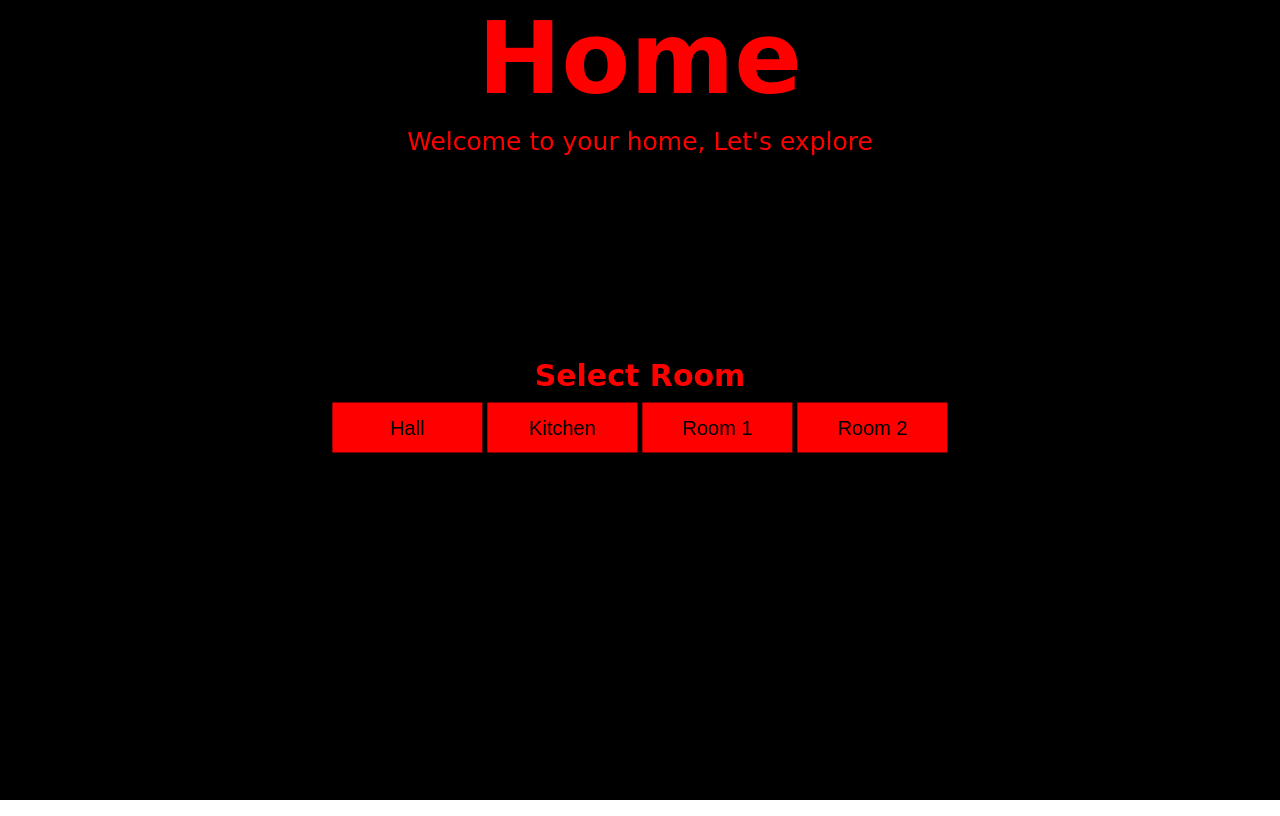
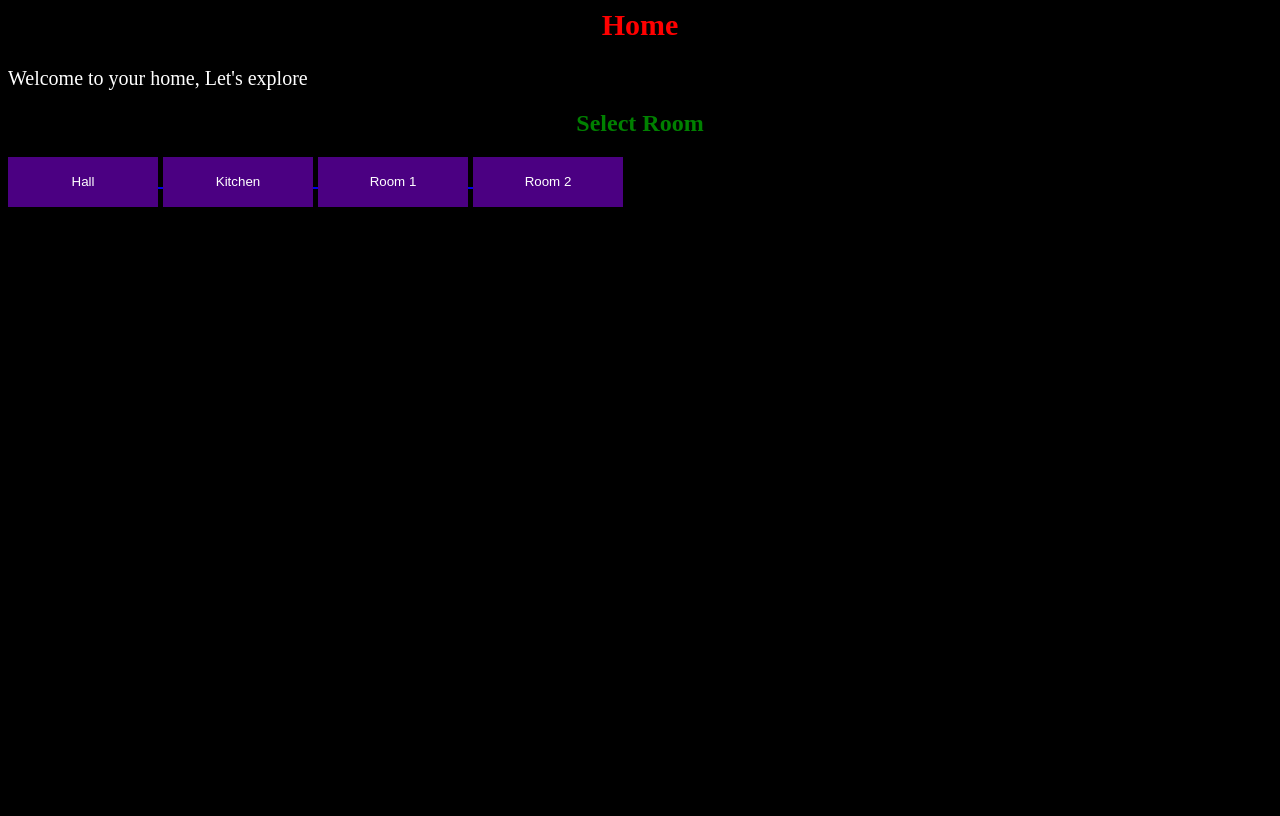
Before and after one commit to chandra-iamanemic/home_iot_api, a plain HTML site: page index.html in a window 1280 px wide. Drawn offline with Linux system fonts and the light colour scheme.

Commit message:
added pages for each room

```diff
--- a/index.html
+++ b/index.html
@@ -1,4 +1,3 @@
-<!DOCTYPE html>
 <html lang="en">
 <head>
     <meta charset="UTF-8">
@@ -15,10 +14,22 @@
         </div>
         <div class="options">
             <h2> Select Room </h2>
-            <button class = "hall">Hall</button>
-            <button class = "kitchen">Kitchen</button>
-            <button class = "room1">Room 1</button>
-            <button class = "room2">Room 2</button>
+            <a href="hall.html">
+                <button class = "hall">Hall</button>
+            </a>
+
+            <a href="kitchen.html">
+                <button class = "kitchen">Kitchen</button>
+            </a>
+
+            <a href="room1.html">
+                <button class = "room1">Room 1</button>
+            </a>
+
+            <a href="room2.html">
+                <button class = "room2">Room 2</button>
+            </a>
+
         </div>
 
 
--- a/style.css
+++ b/style.css
@@ -1,64 +1,35 @@
-*{
-    margin: 0;
-    padding: 0;
-    box-sizing: border-box;
+body {
+    color: white;
+    background-color: black;
+    font-size: 20px;
+}
+
+h1{
+    color: red;
+    font-size: 1.5em;
+    text-align: center;
+}
+
+h2{
+    color: green;
+    font-size: 1.2em;
+    text-align: center;
 
 }
 
-
 section{
     height: 100vh;
-    background-color: black;
-    font-family: cursive;
-}
-
-.intro{
-    color: red;
-    height: 20vh;
-    display: flex;
-    flex-direction: column;
-    align-items: center;
-    justify-content: space-around;
-}
-
-.intro h1{
-    font-size: 100px;
-}
-
-.intro p{
-    text-align: center;
-    padding: 10px;
-    font-size: 25px;
 }
 
 
-.options{
-    position: absolute;
-    top: 50%;
-    left: 50%;
-    transform: translate(-50%, -50%);
-    text-align: center;
-    align-items: center;
-    justify-content: space-around;
-
-
-}
-
-.options h2{
-    color: red;
-    padding: 10px;
-    font-size: 30px;
-
-
-}
 
 .options button{
     width: 150px;
     height: 50px;
     background: none;
     border: none;
-    color: black;
-    font-size: 20px;
-    background: red ;
+    color: white;
+    background-color: indigo;
     cursor: pointer;
+
 }
```
Also changed, not shown: hall.html (added, +29 -0 lines), kitchen.html (added, +29 -0 lines), room1.html (added, +28 -0 lines), room2.html (added, +29 -0 lines).
